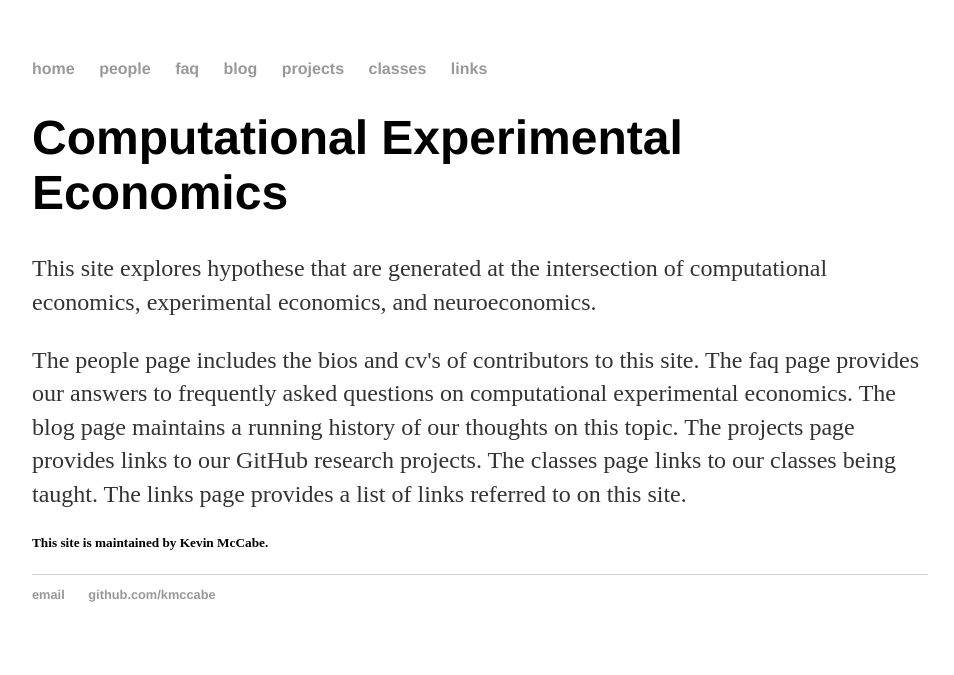
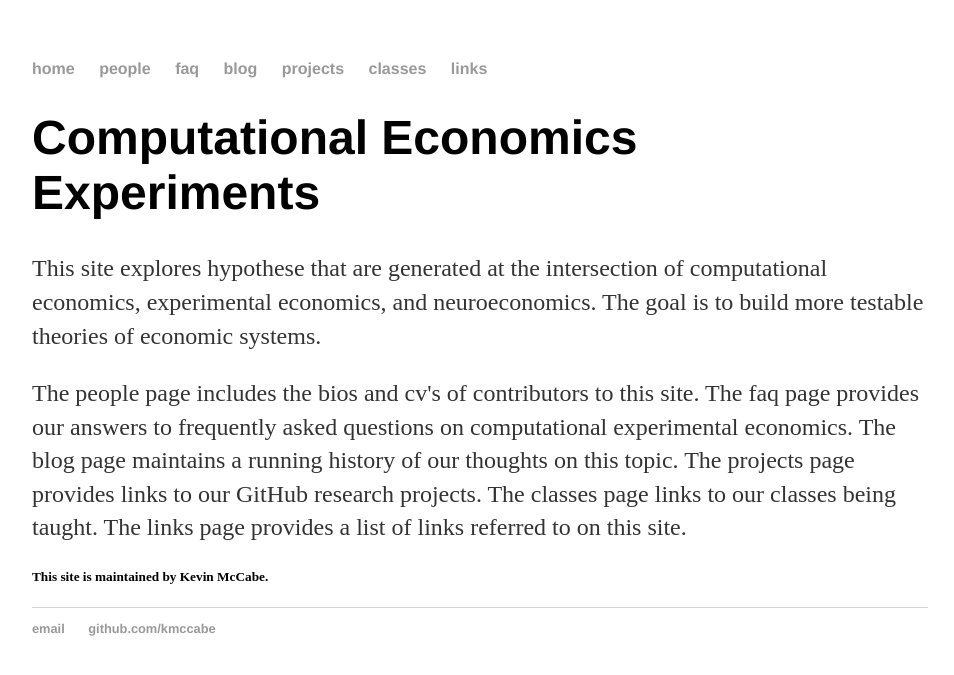
Before and after one commit to Kmccabe/KAM.github.io, a Jekyll site: the page built from index.html, in a window 1280 px wide. Shown: the top 675 px of the page, without its empty margins (160-1114 px from the left). Built offline with Jekyll 4.4.1, drawn with Linux system fonts in a browser that asks for light colours.

Commit message:
small fixes to verbiage

```diff
--- a/index.html
+++ b/index.html
@@ -4,8 +4,8 @@ layout: default
 ---
 
 <div class="blurb">
-	<h1>Computational Experimental Economics</h1>
+	<h1>Computational Economics Experiments</h1>
 </div><!-- /.blurb -->
-<p>This site explores hypothese that are generated at the intersection of computational economics, experimental economics, and neuroeconomics.</p>
+<p>This site explores hypothese that are generated at the intersection of computational economics, experimental economics, and neuroeconomics.  The goal is to build more testable theories of economic systems.</p>
 <p>The people page includes the bios and cv's of contributors to this site. The faq page provides our answers to frequently asked questions on computational experimental economics. The blog page maintains a running history of our thoughts on this topic.  The projects page provides links to our GitHub research projects.  The classes page links to our classes being taught. The links page provides a list of links referred to on this site. </p>
 <h5>This site is maintained by Kevin McCabe.</h5>
```
